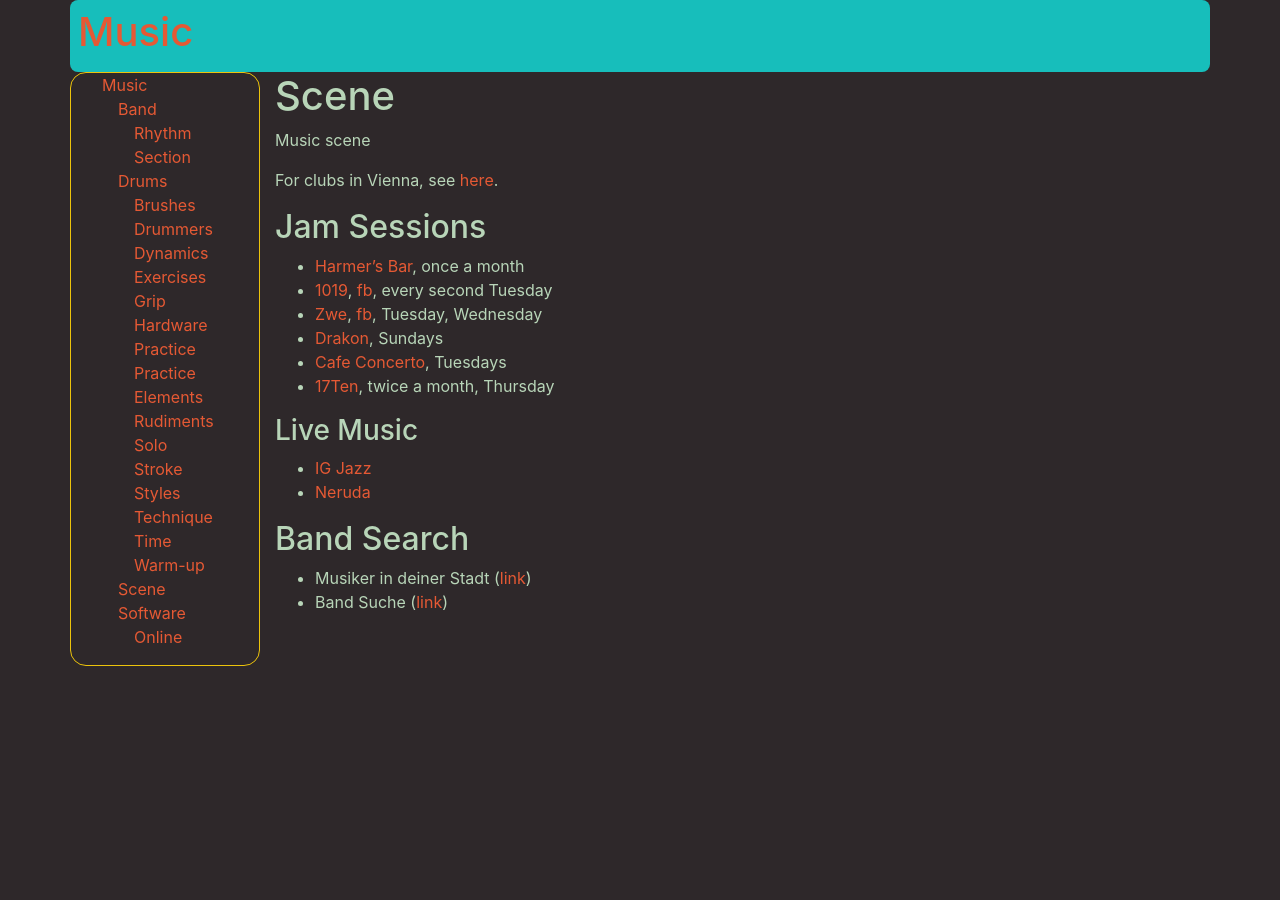
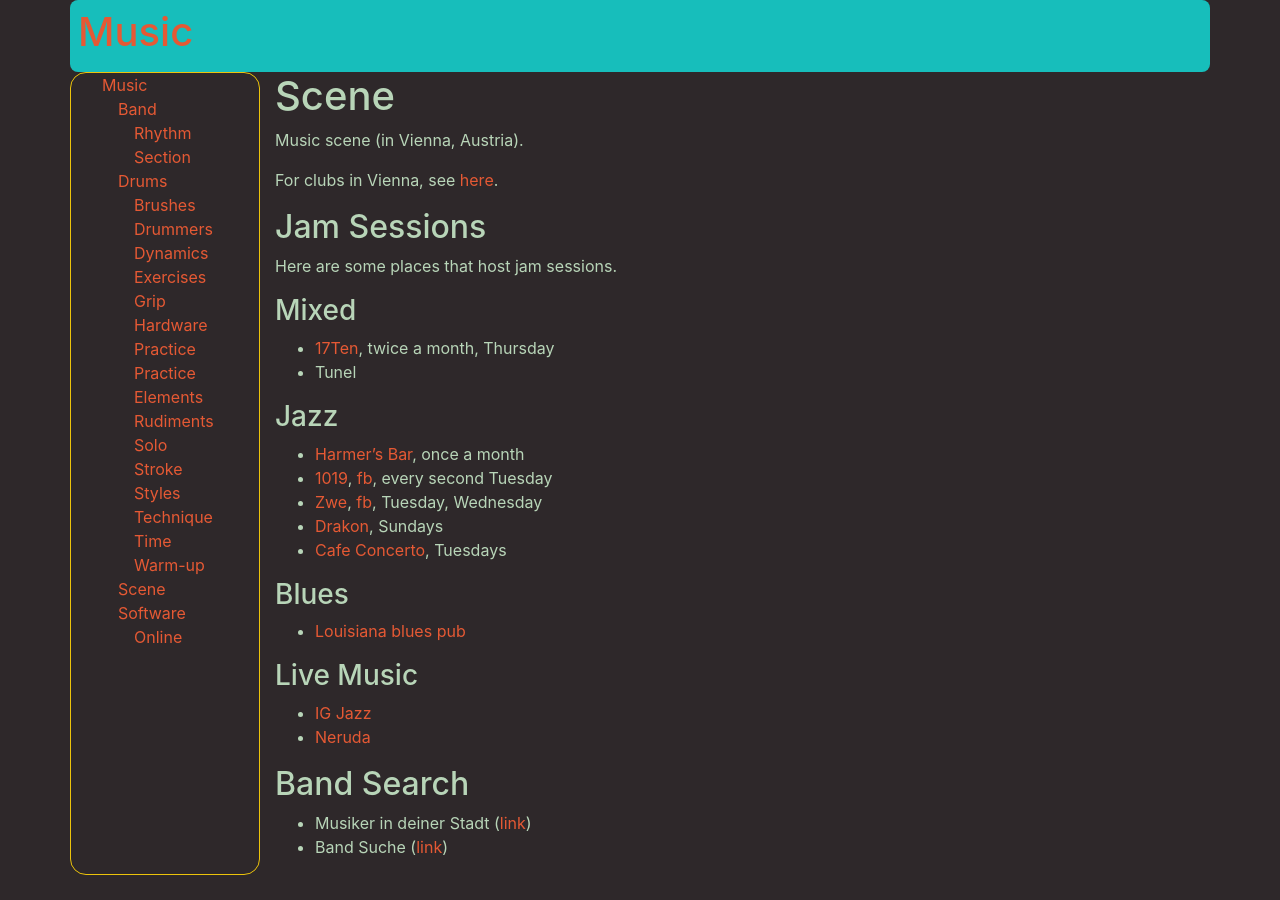
Before and after one commit to MisterY/music-site, a Jekyll site: the page built from scene.md, in a window 1280 px wide. Built offline with Jekyll 4.4.1, drawn with Linux system fonts in a browser that asks for light colours; nearby versions of some CDN libraries; our own code applies the rules of GitHub Pages for plain Markdown files.

Commit message:
adding a few more jam session places

```diff
--- a/scene.md
+++ b/scene.md
@@ -1,17 +1,29 @@
 # Scene
 
-Music scene
+Music scene (in Vienna, Austria).
 
 For clubs in Vienna, see [here](http://austria.alensiljak.tk/entertainment/music).
 
 ## Jam Sessions
+
+Here are some places that host jam sessions.
+
+### Mixed
+
+- [17Ten](http://www.17ten.at/termine.html), twice a month, Thursday
+- Tunel
+
+### Jazz
 
 - [Harmer's Bar](https://www.facebook.com/groups/755242204543045/), once a month
 - [1019](https://www.1019jazzclub.at/), [fb](https://www.facebook.com/1019jazzclub/), every second Tuesday
 - [Zwe](http://www.zwe.cc/), [fb](https://www.facebook.com/jazzcafezwe/), Tuesday, Wednesday
 - [Drakon](https://www.facebook.com/Drakon-386418171399681/), Sundays
 - [Cafe Concerto](http://www.cafeconcerto.at/), Tuesdays
-- [17Ten](http://www.17ten.at/termine.html), twice a month, Thursday
+
+### Blues
+
+- [Louisiana blues pub](https://blues.at/termine/)
 
 ### Live Music
 
```
